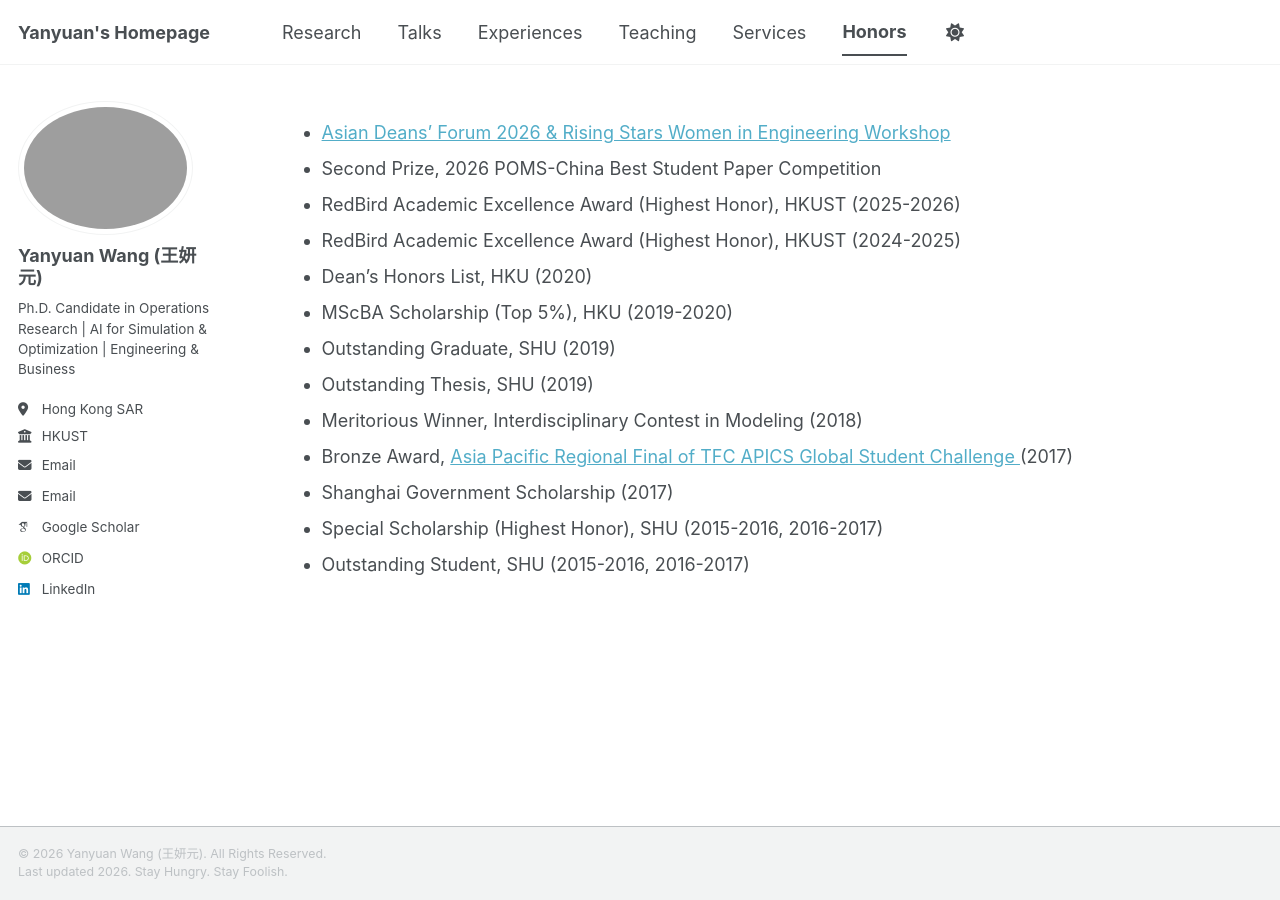
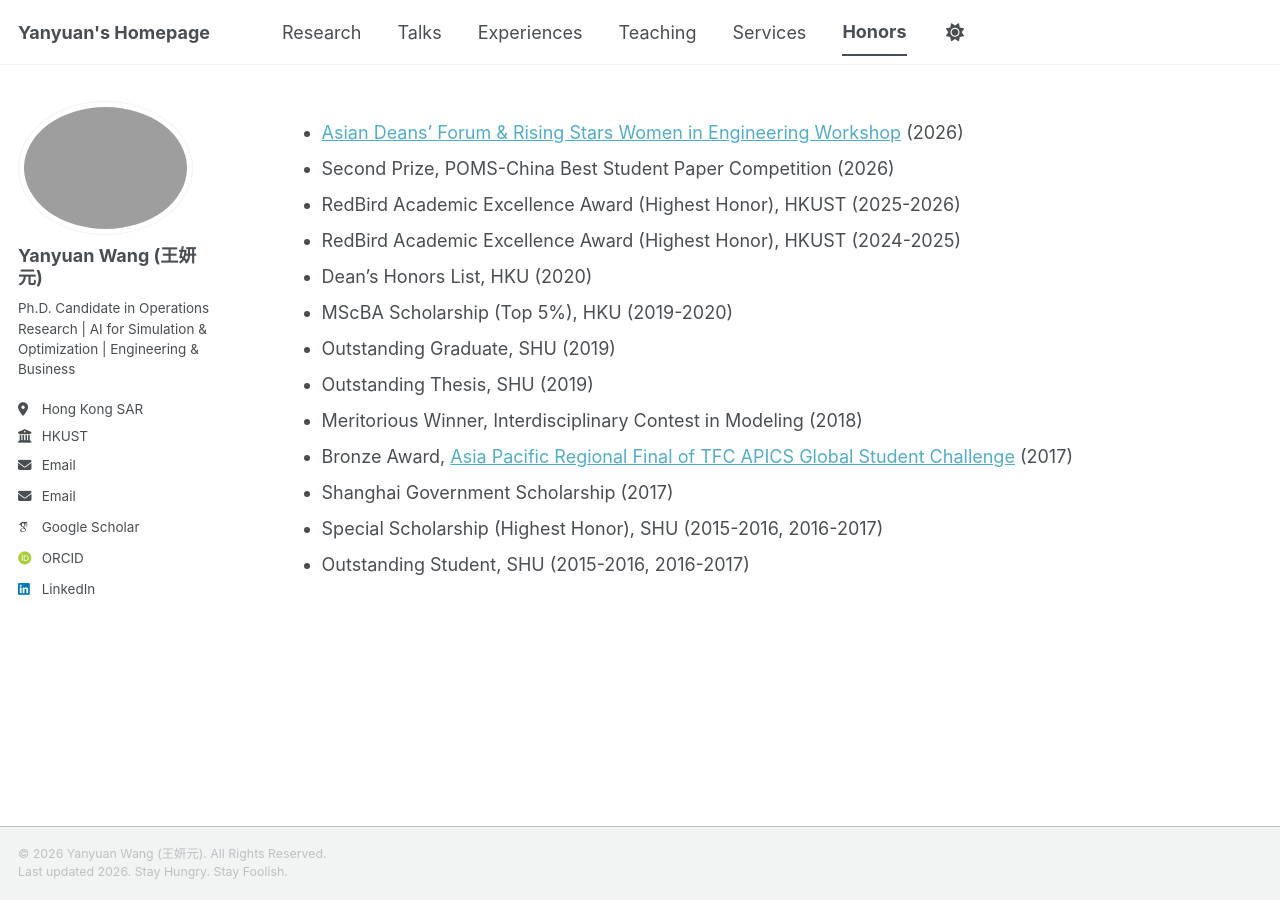
Before and after one commit to yanyuan-wang/yanyuan-wang.github.io, a Jekyll site: the page built from _pages/honors.md, in a window 1280 px wide. Built offline with Jekyll 4.4.1, drawn with Linux system fonts in a browser that asks for light colours; some web fonts are replaced; a script bundle is joined from its source files by our own code; library files that are not in the unit come from our copies.

Commit message:
Update files

```diff
--- a/_pages/honors.md
+++ b/_pages/honors.md
@@ -10,8 +10,8 @@ author_profile: true
 
 
 {% include base_path %}
-- <a href="https://risingstarsasia.org/index.php" target="_blank">Asian Deans' Forum 2026 & Rising Stars Women in Engineering Workshop</a>
-- Second Prize, 2026 POMS-China Best Student Paper Competition
+- <a href="https://risingstarsasia.org/index.php" target="_blank">Asian Deans' Forum & Rising Stars Women in Engineering Workshop</a> (2026)
+- Second Prize, POMS-China Best Student Paper Competition (2026)
 - RedBird Academic Excellence Award (Highest Honor), HKUST (2025-2026)
 - RedBird Academic Excellence Award (Highest Honor), HKUST (2024-2025)
 - Dean's Honors List, HKU (2020)
@@ -19,7 +19,7 @@ author_profile: true
 - Outstanding Graduate, SHU (2019)
 - Outstanding Thesis, SHU (2019)
 - Meritorious Winner, Interdisciplinary Contest in Modeling (2018)
-- Bronze Award, <a href="https://www.sohu.com/a/156069228_802544" target="_blank">Asia Pacific Regional Final of TFC APICS Global Student Challenge </a> (2017)
+- Bronze Award, <a href="https://www.sohu.com/a/156069228_802544" target="_blank">Asia Pacific Regional Final of TFC APICS Global Student Challenge</a> (2017)
 - Shanghai Government Scholarship (2017)
 - Special Scholarship (Highest Honor), SHU (2015-2016, 2016-2017)
 - Outstanding Student, SHU (2015-2016, 2016-2017)
```
